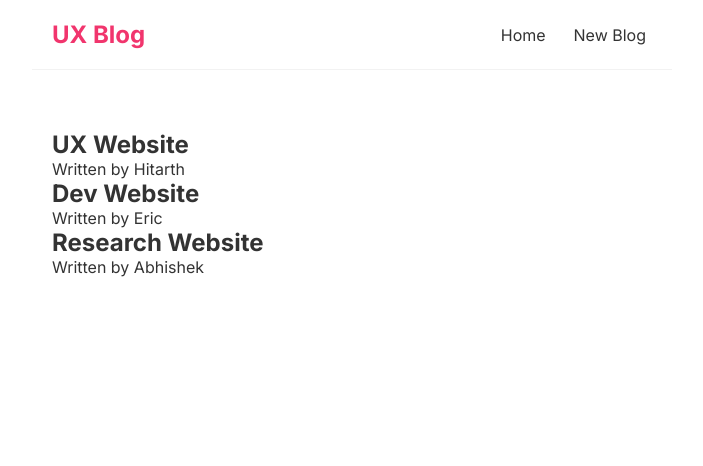
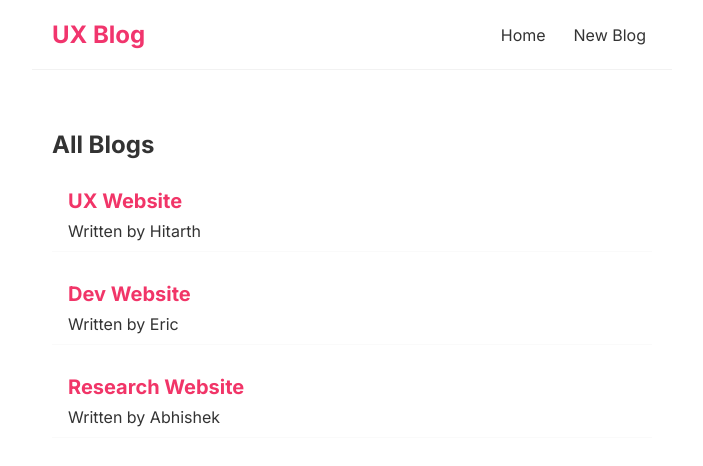
Before and after one commit to HitarthChudgar/ux-blog, a React (Create React App) app: page / in a window 1280 px wide. Shown: the top 466 px of the page, without its empty margins (288-991 px from the left). Built offline with nearby package versions, Linux system fonts and the light colour scheme.

Commit message:
Props and destructuring

```diff
--- /dev/null
+++ b/src/BlogList.js
@@ -0,0 +1,16 @@
+//destructuring props
+const BlogList = ({blogs, title}) => {
+    return (
+        <div className="Blog-list">
+            <h2>{ title }</h2>
+            {blogs.map((blog) => (
+                <div className="Blog-preview" key={blog.id}>
+                    <h2>{ blog.title }</h2>
+                    <p>Written by { blog.author }</p>
+                </div>
+            ))}
+        </div>
+     );
+}
+
+export default BlogList;
--- a/src/Home.js
+++ b/src/Home.js
@@ -1,7 +1,8 @@
 import { useState } from 'react';
+import BlogList from './BlogList';
 
 const Home = () => {
-    const [blog, setBogs] = useState([
+    const [blogs, setBlogs] = useState([
         //id is used to reference
         {title: 'UX Website', body: 'lorem ipsum ...', author: 'Hitarth', id: 1},
         {title: 'Dev Website', body: 'lorem ipsum ...', author: 'Eric', id: 2},
@@ -9,12 +10,7 @@
     ]);
     return (
         <div className="Home">
-            {blog.map((blog) => (
-                <div className="Blog-preview" key={blog.id}>
-                    <h2>{ blog.title }</h2>
-                    <p>Written by { blog.author }</p>
-                </div>
-            ))}
+            <BlogList blogs={blogs} title="All Blogs" />
         </div>
      );
 }
--- a/src/index.css
+++ b/src/index.css
@@ -13,3 +13,21 @@
   margin: 40px auto;
   padding: 20px;
 }
+
+/*blog previews*/
+
+.Blog-preview{
+  padding: 10px 16px;
+  margin: 20px 0;
+  border-bottom: 1px solid #fafafa;
+}
+
+.Blog-preview:hover{
+  box-shadow: 1px 3px 5px rgba(0,0,0,0.1);
+}
+
+.Blog-preview h2{
+  font-size: 20px;
+  color: #f13568;
+  margin-bottom: 8px;
+}
```
